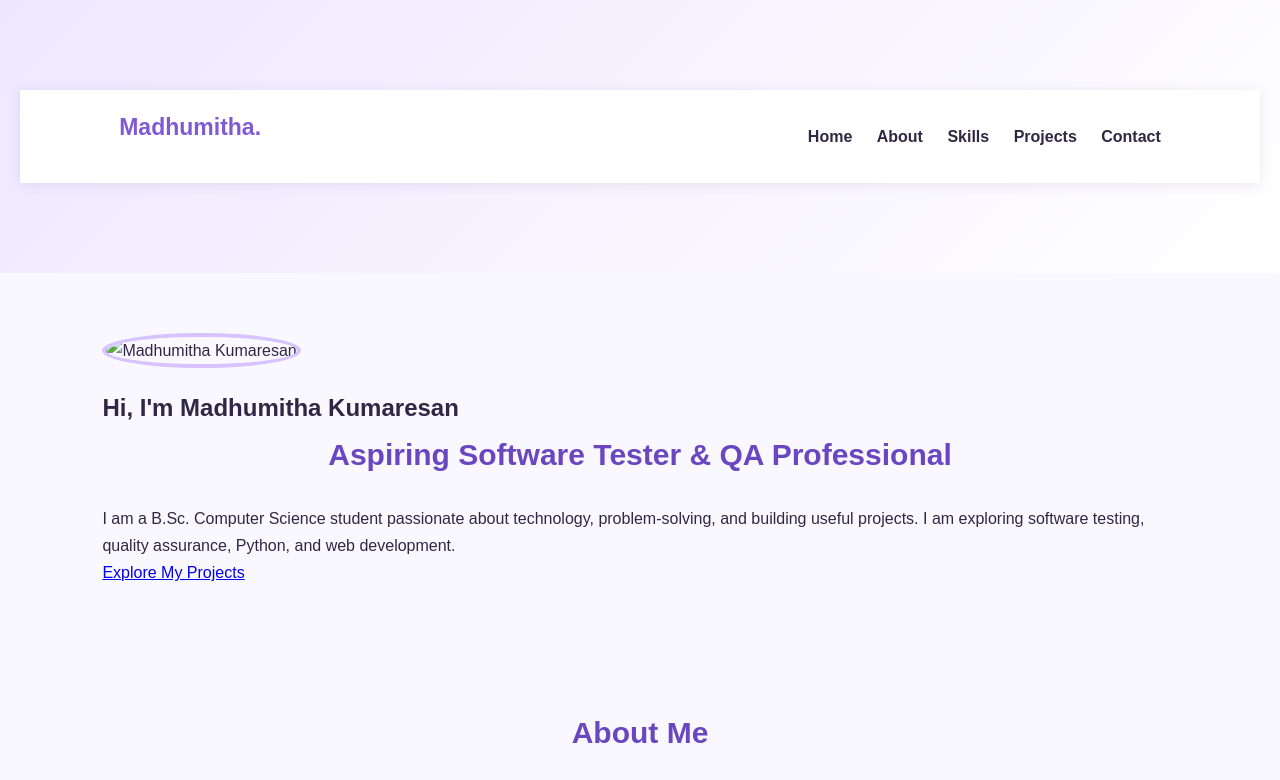
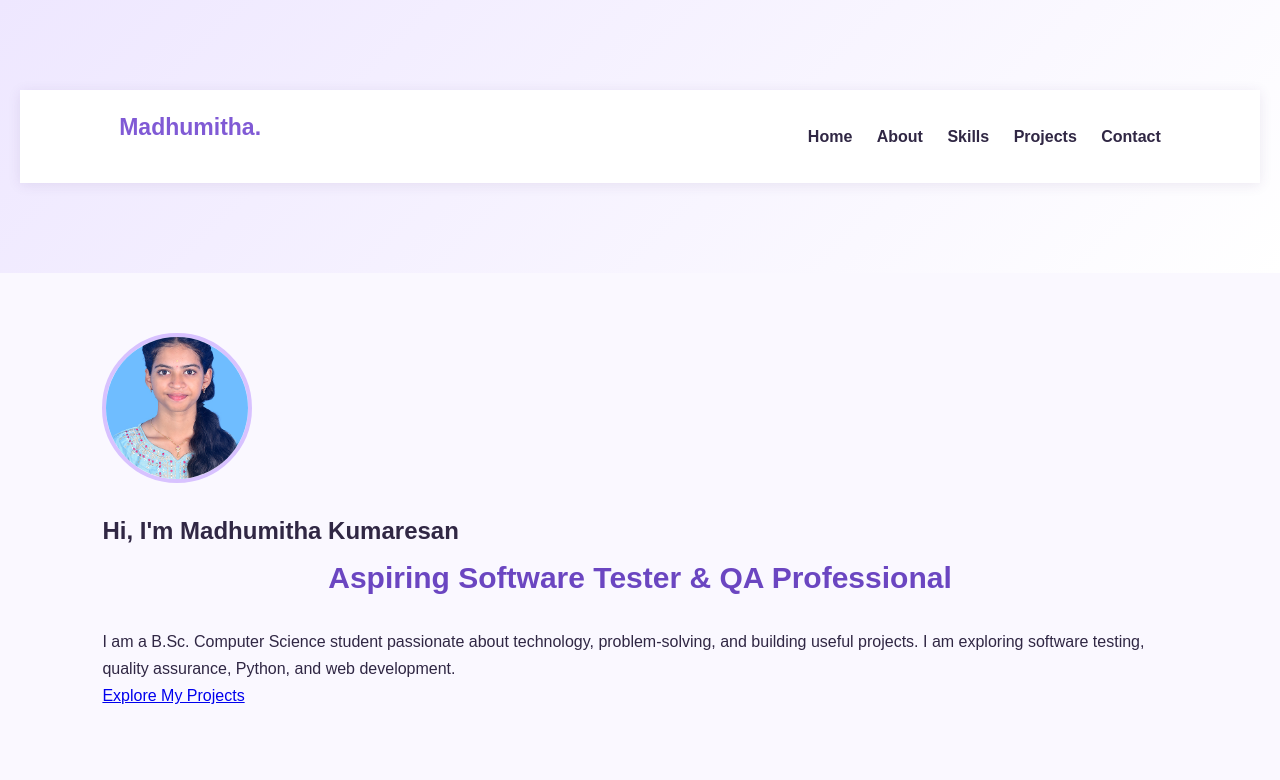
Before and after one commit to madhumithakumaresan2006/OIBSIP, a plain HTML site: page WebDev-L1-PersonalPortfolio/index.html in a window 1280 px wide. Shown: the top 780 px of the page. Drawn offline with Linux system fonts and the light colour scheme.

Commit message:
Display profile photo in portfolio hero section

```diff
--- a/WebDev-L1-PersonalPortfolio/index.html
+++ b/WebDev-L1-PersonalPortfolio/index.html
@@ -23,7 +23,7 @@
     </header>
 
     <section class="hero" id="home">
-        <img src="images/profile.jpg"
+        <img src="madhu pic.jpeg"
      alt="Madhumitha Kumaresan"
      class="profile-photo">
         <h1>Hi, I'm Madhumitha Kumaresan</h1>
```
